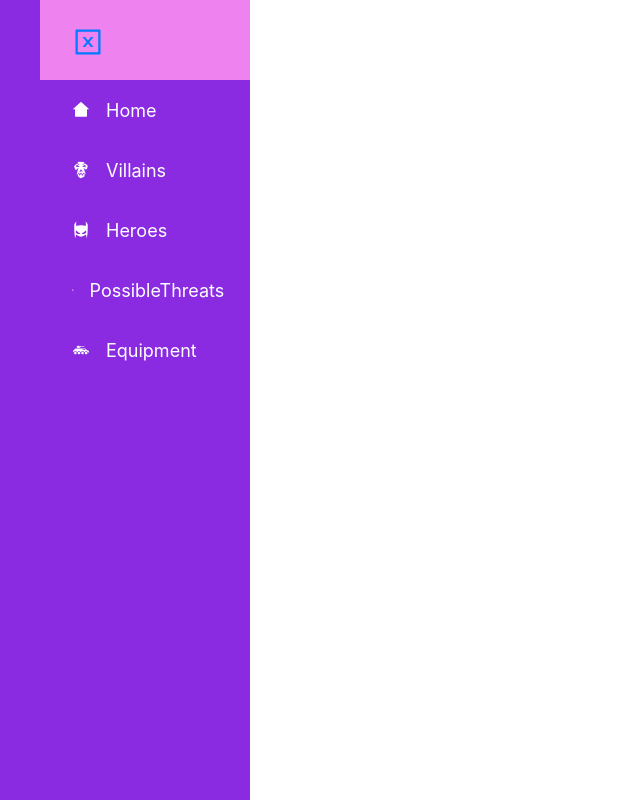
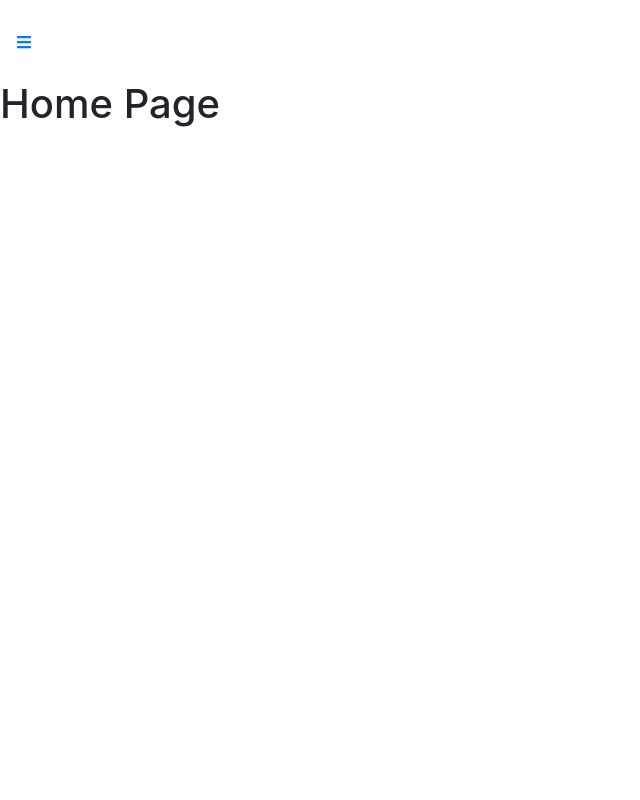
Before and after one commit to Desparta05/DCcriminalDATABASE, a React (Create React App) app in the folder client/: page / in a window 1280 px wide. Shown: the whole page, without its empty margins (0-640 px from the left). Built offline with nearby package versions, Linux system fonts and the light colour scheme.

Commit message:
Added menu options.

```diff
--- a/client/src/components/NavBar.css
+++ b/client/src/components/NavBar.css
@@ -19,7 +19,7 @@
     justify-content: center;
     position: fixed;
     top: 0;
-    /* left: -100%; */
+    left: -100%;
     transition: 850ms;
 }
 
```
